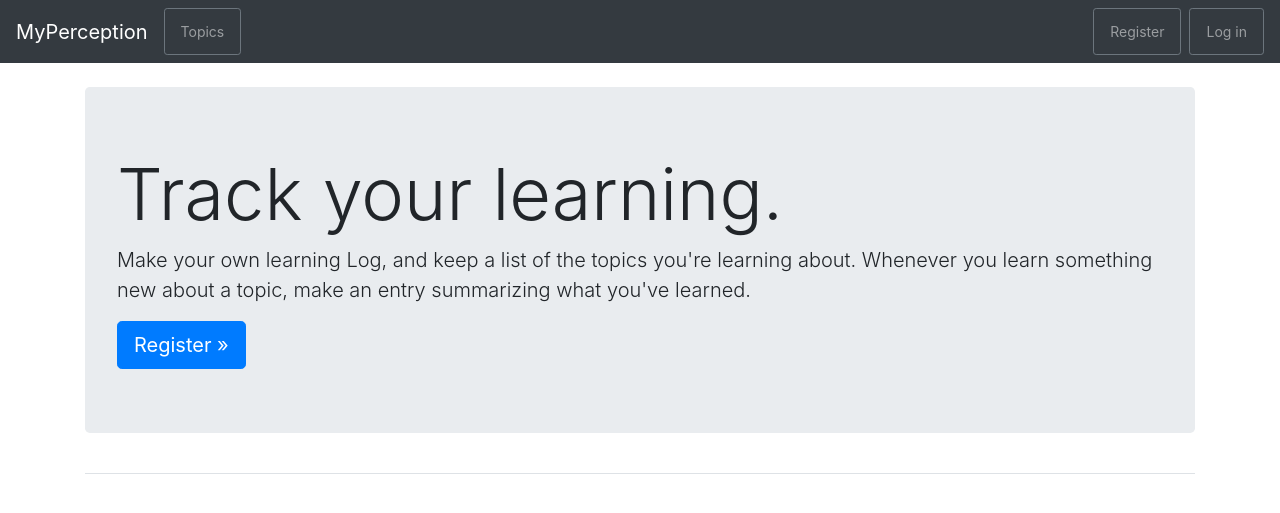
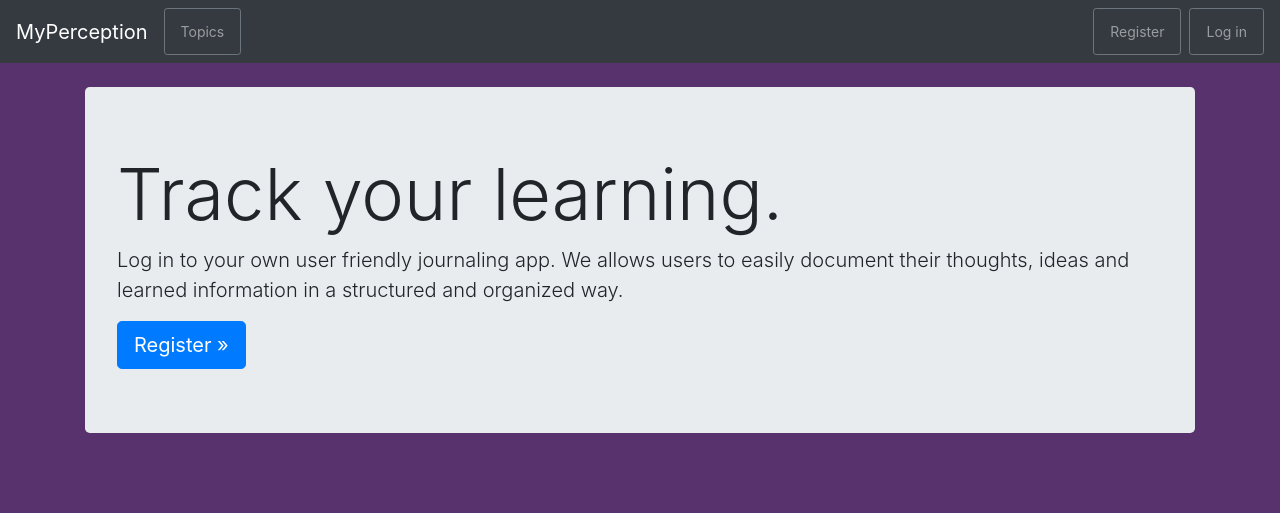
Before and after one commit to KevonneM/kevonne-learning, a Django app: template learning_logs/templates/learning_logs/index.html in a window 1280 px wide. Shown: the top 513 px of the page. Run offline with Django 3.2, Linux system fonts and the light colour scheme; the template is opened without the code that fills it, so the values that code supplies are empty; some libraries are stand-ins or nearby versions.

Commit message:
Slight styling changes.

```diff
--- a/learning_logs/templates/learning_logs/base.html
+++ b/learning_logs/templates/learning_logs/base.html
@@ -13,7 +13,7 @@
     {% bootstrap_javascript jquery='full' %}
 
 </head>
-<body>
+<body style="background-color: #58326c;">
     <nav class="navbar navbar-expand-md navbar-dark bg-dark mb-4">
 
         <a class="navbar-brand" href="{% url 'learning_logs:index' %}">MyPerception</a>
@@ -57,7 +57,7 @@
     </nav>
 
     <main role="main" class="container">
-        <div class="pb-2 mb-2 border-bottom">
+        <div class="pb-2 mb-2">
             {% block page_header %}{% endblock page_header %}
         </div>
         <div>
--- a/learning_logs/templates/learning_logs/edit_entry.html
+++ b/learning_logs/templates/learning_logs/edit_entry.html
@@ -8,6 +8,8 @@
 
     <h3>Topic: <a href="{% url 'learning_logs:topic' topic.id %}">{{ topic }}</a></h3>
 
+    <hr>
+
     <form action="{% url 'learning_logs:edit_entry' entry.id %}" method='post'>
     {% csrf_token %}
     {{ form.as_p }}
--- a/learning_logs/templates/learning_logs/index.html
+++ b/learning_logs/templates/learning_logs/index.html
@@ -7,7 +7,7 @@
         <div class="jumbotron">
             <h1 class="display-3">Track your learning.</h1>
 
-            <p class="lead">Make your own learning Log, and keep a list of the topics you're learning about. Whenever you learn something new about a topic, make an entry summarizing what you've learned.</p>
+            <p class="lead">Log in to your own user friendly journaling app. We allows users to easily document their thoughts, ideas and learned information in a structured and organized way.</p>
 
             <a href="{% url 'learning_logs:topics' %}"><button type="button" class="btn btn-primary btn-lg">Topics</button></a>
 
@@ -16,7 +16,7 @@
         <div class="jumbotron">
             <h1 class="display-3">Track your learning.</h1>
 
-            <p class="lead">Make your own learning Log, and keep a list of the topics you're learning about. Whenever you learn something new about a topic, make an entry summarizing what you've learned.</p>
+            <p class="lead">Log in to your own user friendly journaling app. We allows users to easily document their thoughts, ideas and learned information in a structured and organized way.</p>
 
             <a class="btn btn-lg btn-primary" href="{% url 'users:register' %}" role="button">Register &raquo;</a>
         </div>
--- a/learning_logs/templates/learning_logs/topics.html
+++ b/learning_logs/templates/learning_logs/topics.html
@@ -2,6 +2,7 @@
 
 {% block page_header %}
     <h1><em>Topics</em></h1>
+    <hr>
 {% endblock page_header %}
 
 {% block content %}
@@ -9,7 +10,7 @@
     <ul>
     <div class="card w-75 mb-4">
         <div class="card-body">
-            <button type="button" class="btn btn-outline-dark btn-lg btn-block">
+            <button type="button" class="btn btn-outline-dark btn-sm btn-block">
                 <h3>
                     <a href="{% url 'learning_logs:new_topic' %}" class="stretched-link">Add a new topic</a>
                 </h3>
```
Also changed, not shown: learning_logs/templates/learning_logs/topic.html (+6 -5 lines), users/templates/registration/login.html (+8 -4 lines), users/templates/registration/register.html (+6 -5 lines).
